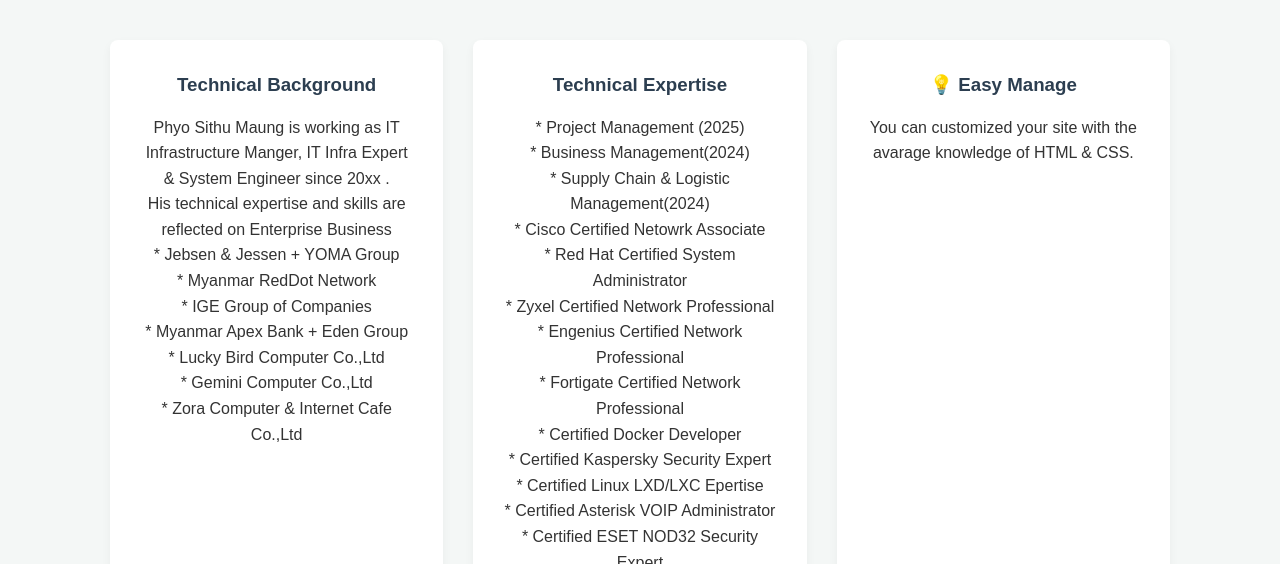
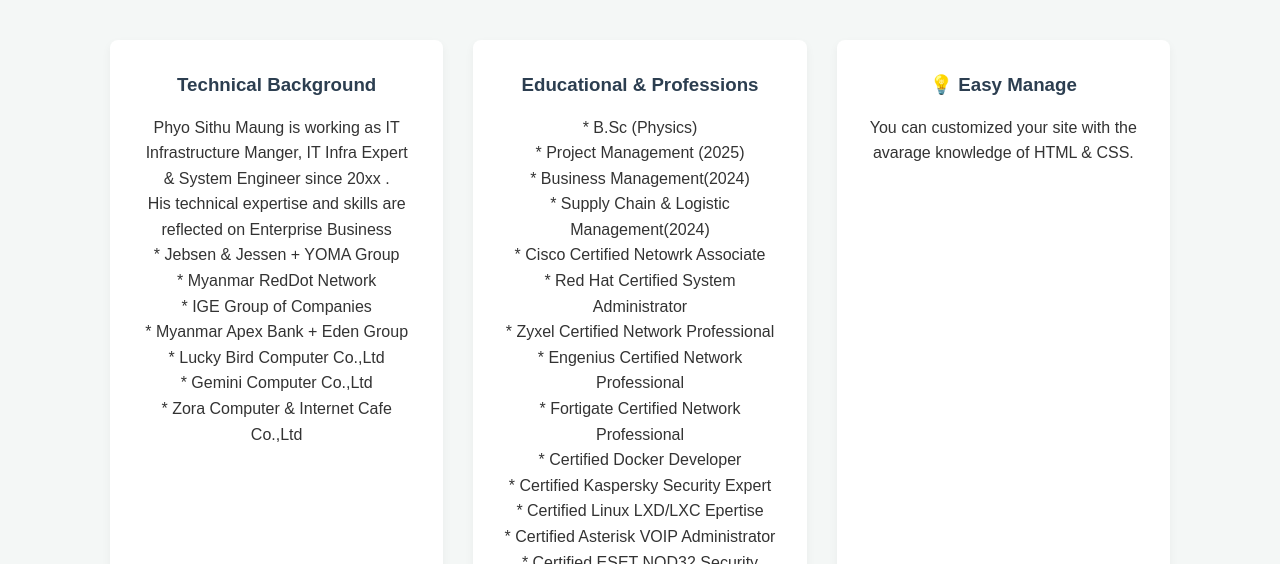
Before and after one commit to eastmothon/kophyosithu7, a plain HTML site: page index.html in a window 1280 px wide. Shown: the part 536-1100 px from the top of the page. Drawn offline with Linux system fonts and the light colour scheme; a web font is replaced by a local one.

Commit message:
Update index.html

```diff
--- a/index.html
+++ b/index.html
@@ -168,7 +168,8 @@
 
         </div>
         <div class="card">
-            <h3>Technical Expertise</h3>
+            <h3> Educational & Professions </h3>
+            <p> * B.Sc (Physics) </p>
             <p> * Project Management (2025) </p>
             <p> * Business Management(2024) </p>
             <p> * Supply Chain & Logistic Management(2024) </p>
```
